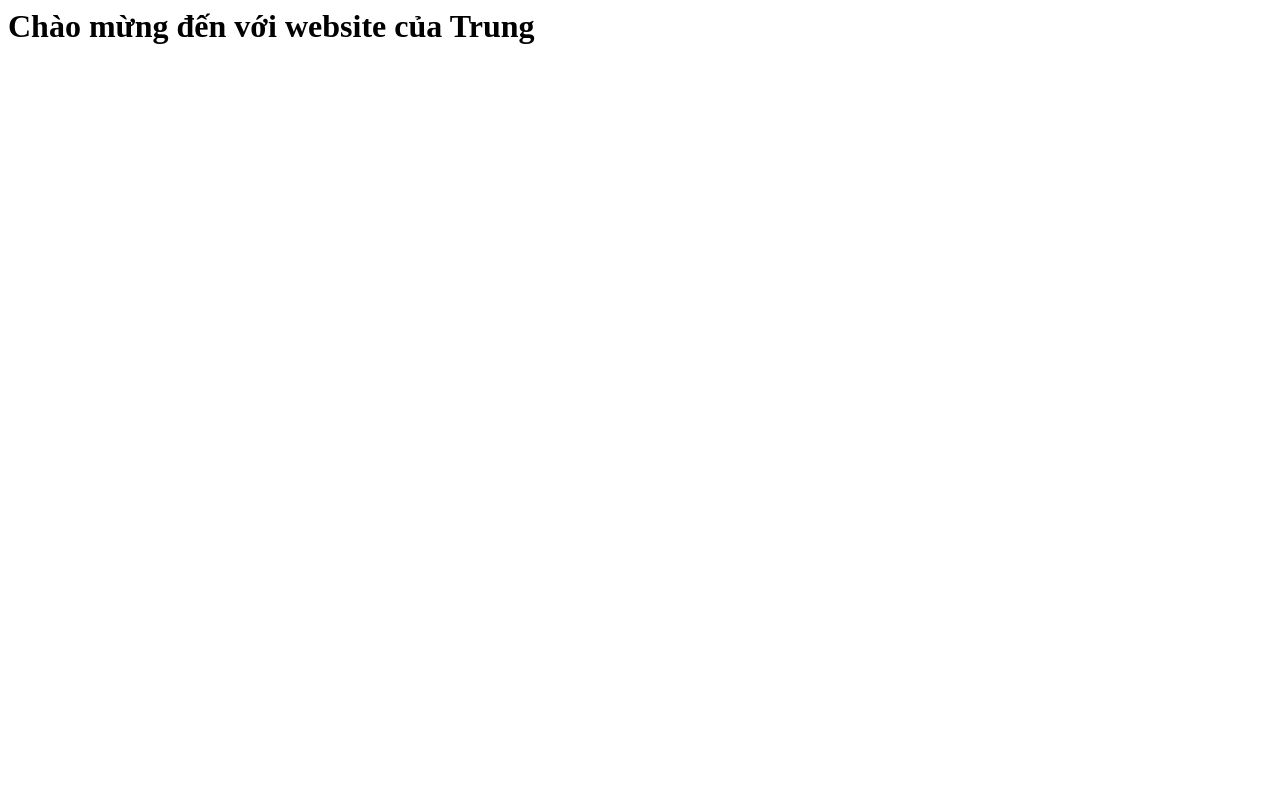
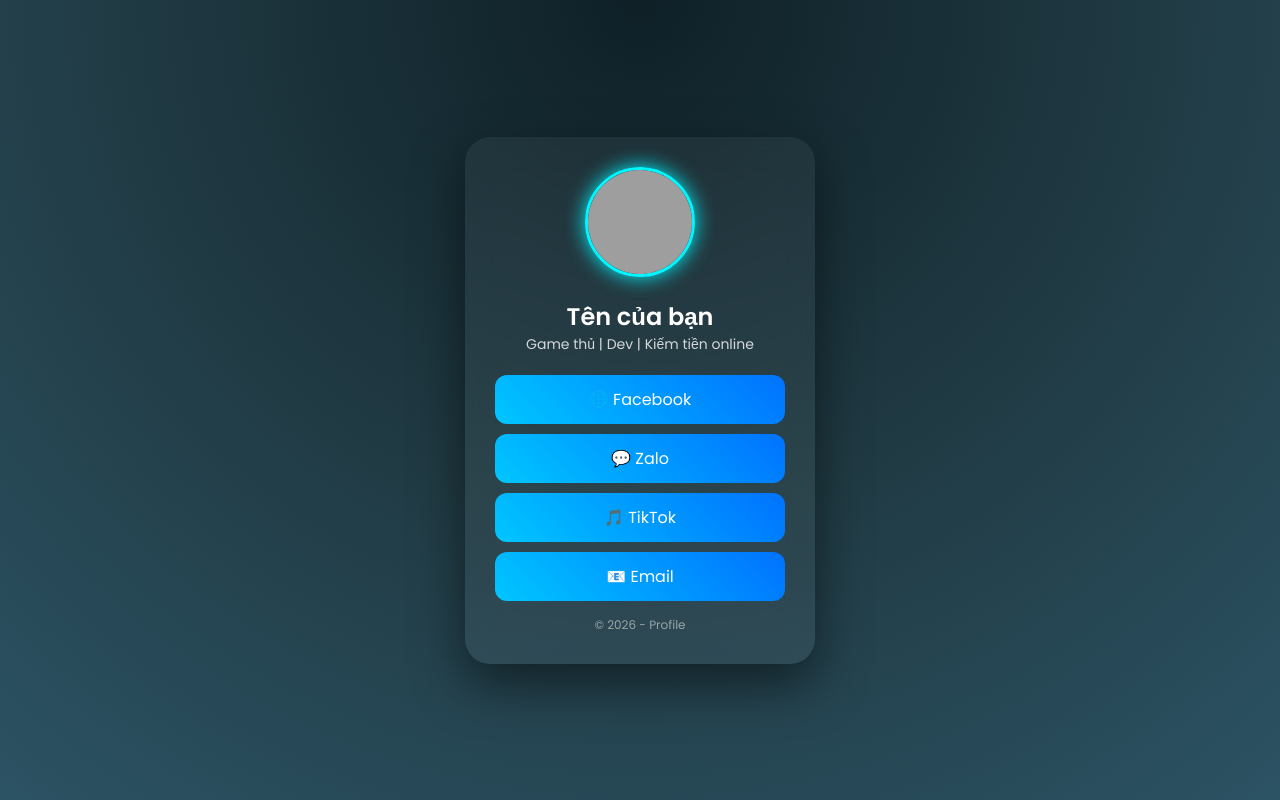
Before and after one commit to trongtrungg/trongtrungg, a plain HTML site: page index.html in a window 1280 px wide. Drawn offline with Linux system fonts and the light colour scheme; grey boxes are pictures that could not be loaded.

Commit message:
Update index.html

```diff
--- a/index.html
+++ b/index.html
@@ -1 +1,93 @@
-<h1>Chào mừng đến với website của Trung</h1>
+<!DOCTYPE html>
+<html lang="vi">
+<head>
+<meta charset="UTF-8">
+<meta name="viewport" content="width=device-width, initial-scale=1.0">
+<title>Profile cá nhân</title>
+<link href="https://fonts.googleapis.com/css2?family=Poppins:wght@300;400;600&display=swap" rel="stylesheet">
+<style>
+*{
+    margin:0;
+    padding:0;
+    box-sizing:border-box;
+    font-family:'Poppins',sans-serif;
+}
+body{
+    height:100vh;
+    background: radial-gradient(circle at top,#0f2027,#203a43,#2c5364);
+    display:flex;
+    justify-content:center;
+    align-items:center;
+    color:white;
+}
+.container{
+    width:350px;
+    text-align:center;
+}
+.card{
+    background: rgba(255,255,255,0.05);
+    padding:30px;
+    border-radius:25px;
+    backdrop-filter: blur(15px);
+    box-shadow:0 20px 50px rgba(0,0,0,0.5);
+    transition:0.3s;
+}
+.card:hover{
+    transform: translateY(-5px);
+}
+.avatar{
+    width:110px;
+    height:110px;
+    border-radius:50%;
+    border:3px solid #00f7ff;
+    box-shadow:0 0 20px #00f7ff;
+}
+h2{
+    margin-top:15px;
+    font-weight:600;
+}
+p{
+    font-size:14px;
+    opacity:0.8;
+    margin-bottom:20px;
+}
+.link{
+    display:block;
+    text-decoration:none;
+    color:white;
+    margin:10px 0;
+    padding:12px;
+    border-radius:12px;
+    background: linear-gradient(45deg,#00c6ff,#0072ff);
+    transition:0.3s;
+}
+.link:hover{
+    transform: scale(1.05);
+    box-shadow:0 0 15px #00c6ff;
+}
+.footer{
+    margin-top:15px;
+    font-size:12px;
+    opacity:0.5;
+}
+</style>
+</head>
+<body>
+
+<div class="container">
+    <div class="card">
+        <img src="https://i.imgur.com/2DhmtJ4.png" class="avatar">
+        <h2>Tên của bạn</h2>
+        <p>Game thủ | Dev | Kiếm tiền online</p>
+
+        <a href="https://facebook.com/yourlink" class="link" target="_blank">🌐 Facebook</a>
+        <a href="https://zalo.me/yourlink" class="link" target="_blank">💬 Zalo</a>
+        <a href="https://tiktok.com/@yourlink" class="link" target="_blank">🎵 TikTok</a>
+        <a href="mailto:yourmail@gmail.com" class="link">📧 Email</a>
+
+        <div class="footer">© 2026 - Profile</div>
+    </div>
+</div>
+
+</body>
+</html>
```
